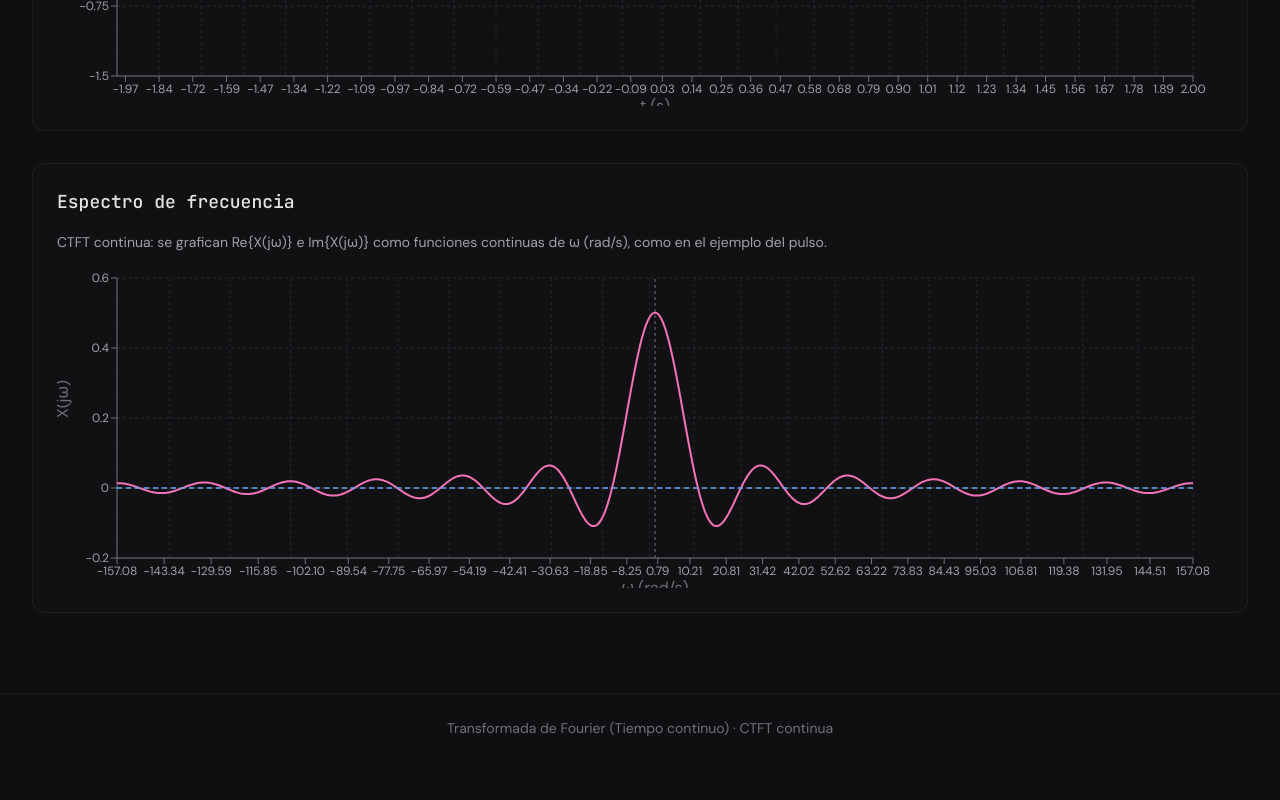
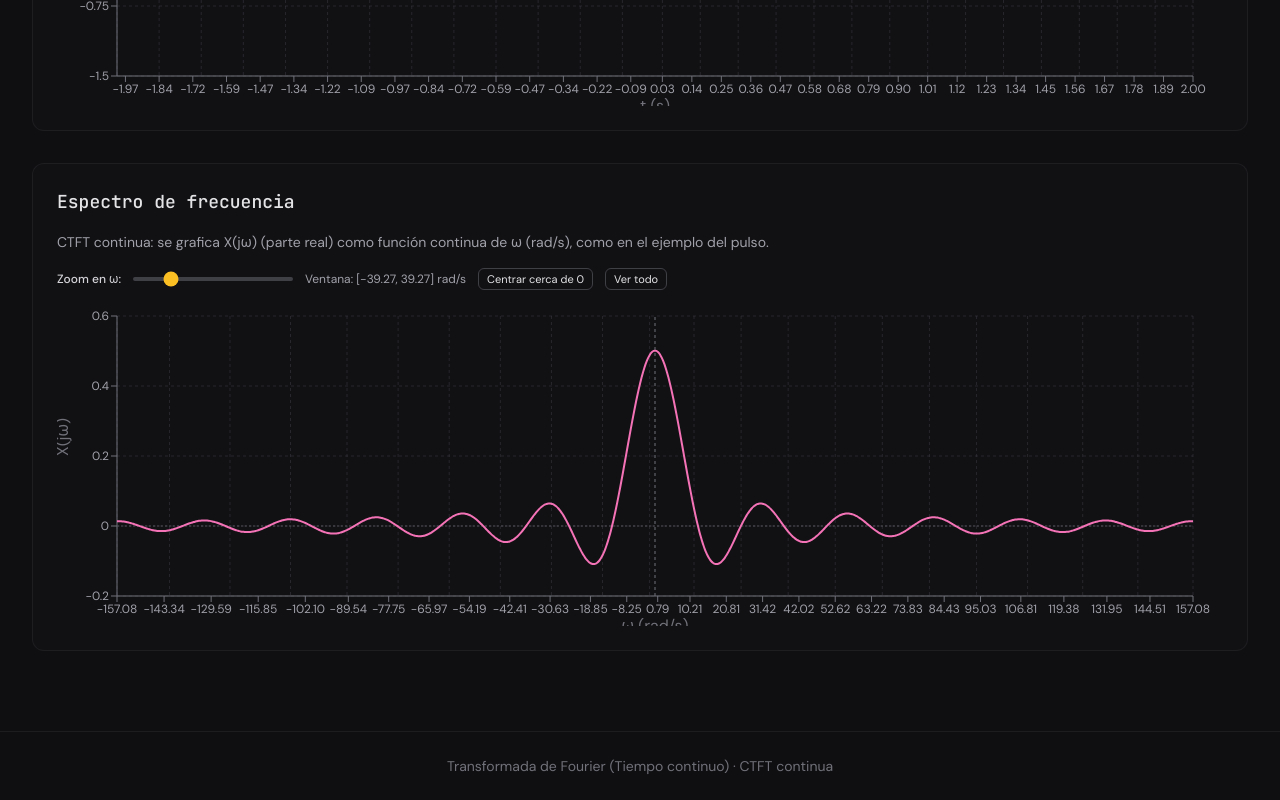
Before and after one commit to Oliverx25/Transformada-Fourier, a React (Vite) app: page / in a window 1280 px wide. Shown: the part 1063-1863 px from the top of the page. Before the commit the page ends 1825 px from the top, so only its background shows below. Built offline with nearby package versions, Linux system fonts and the light colour scheme.

Commit message:
Fix de grafica

```diff
--- a/src/App.tsx
+++ b/src/App.tsx
@@ -1,4 +1,4 @@
-import React, { useMemo, useState } from 'react';
+import React, { useEffect, useMemo, useState } from 'react';
 import {
   sampleSignal,
   type SignalFunction,
@@ -23,12 +23,12 @@ type TimePoint = { t: number; value: number };
 type SpectrumPoint = {
   omega: number;
   re: number;
-  im: number;
 };
 type ComputationResult = {
   timeData: TimePoint[];
   spectrumData: SpectrumPoint[];
   mathText: string;
+  omegaMax: number;
   isValid: boolean;
   error: string | null;
 };
@@ -57,17 +57,21 @@ function buildMathText(params: {
       ? formatMathBlock('x(t):', [`x(t) = ${customExpression}`])
       : formatMathBlock('x(t):', [timeText ?? 'x(t) definida por la opción seleccionada']);
 
-  const ctftFormula = formatMathBlock('CTFT esperada (forma):', [
-    ctftText ?? 'X(jω) puede ser compleja; en la gráfica se muestran Re{X} e Im{X}.',
-  ]);
+  const ctftResult =
+    signalId === 'custom'
+      ? formatMathBlock('Resultado:', [
+          'Para expresión personalizada se muestra la definición; el resultado analítico depende de la función.',
+        ])
+      : formatMathBlock('Resultado:', [ctftText ?? 'X(jω) según la señal seleccionada.']);
 
-  return [header, '', signalFormula, '', general, '', ctftFormula].join('\n');
+  return [header, '', signalFormula, '', general, '', ctftResult].join('\n');
 }
 
 function App(): React.ReactElement {
   const [signalId, setSignalId] = useState<SignalId>('rect');
   const [customExpression, setCustomExpression] =
     useState(DEFAULT_CUSTOM_EXPRESSION);
+  const [omegaZoom, setOmegaZoom] = useState<number | null>(null);
 
   const signalFn = useMemo((): SignalFunction | null => {
     if (signalId === 'custom') {
@@ -78,7 +82,7 @@ function App(): React.ReactElement {
     return selected?.fn ?? null;
   }, [signalId, customExpression]);
 
-  const { timeData, spectrumData, mathText, isValid, error } = useMemo((): ComputationResult => {
+  const { timeData, spectrumData, mathText, omegaMax, isValid, error } = useMemo((): ComputationResult => {
     if (!signalFn) {
       return {
         timeData: [],
@@ -104,7 +108,6 @@ function App(): React.ReactElement {
     const spectrumData: SpectrumPoint[] = points.map((p: CtftPoint) => ({
       omega: p.omega,
       re: p.re,
-      im: p.im,
     }));
 
     const timeData: TimePoint[] = [];
@@ -130,10 +133,20 @@ function App(): React.ReactElement {
       timeData,
       spectrumData,
       mathText,
+      omegaMax,
       isValid: true,
       error: null,
     };
   }, [signalFn, signalId, customExpression]);
+
+  useEffect(() => {
+    if (!Number.isFinite(omegaMax) || omegaMax <= 0) {
+      setOmegaZoom(null);
+      return;
+    }
+    // Valor inicial: ventana centrada más pequeña para ver mejor la forma
+    setOmegaZoom((prev) => (prev === null ? omegaMax / 4 : Math.min(prev, omegaMax)));
+  }, [omegaMax]);
 
   return (
     <div className="min-h-screen bg-[#0f0f12] text-zinc-100">
@@ -264,10 +277,47 @@ function App(): React.ReactElement {
               Espectro de frecuencia
             </h2>
             <p className="mb-4 text-sm text-zinc-400">
-              CTFT continua: se grafican Re{'{'}X(jω){'}'} e Im{'{'}X(jω){'}'} como funciones continuas de ω (rad/s), como en el ejemplo del pulso.
+              CTFT continua: se grafica X(jω) (parte real) como función continua de ω (rad/s), como en el ejemplo del pulso.
             </p>
             {spectrumData.length > 0 ? (
-              <SpectrumChart data={spectrumData} />
+              <>
+                <div className="mb-4 flex flex-wrap items-center gap-3 text-xs text-zinc-400">
+                  <span className="font-medium text-zinc-300">Zoom en ω:</span>
+                  <input
+                    type="range"
+                    min={omegaMax * 0.05}
+                    max={omegaMax}
+                    step={omegaMax / 200}
+                    value={omegaZoom ?? omegaMax}
+                    onChange={(e) => setOmegaZoom(Number(e.target.value))}
+                    className="h-1 w-40 cursor-pointer appearance-none rounded-full bg-zinc-700 accent-amber-400"
+                  />
+                  <span>
+                    Ventana: [−
+                    {(omegaZoom ?? omegaMax).toFixed(2)}, {(omegaZoom ?? omegaMax).toFixed(2)}] rad/s
+                  </span>
+                  <button
+                    type="button"
+                    onClick={() => setOmegaZoom(omegaMax / 4)}
+                    className="rounded-md border border-zinc-700 px-2 py-0.5 text-[11px] text-zinc-200 hover:border-amber-500 hover:text-amber-300"
+                  >
+                    Centrar cerca de 0
+                  </button>
+                  <button
+                    type="button"
+                    onClick={() => setOmegaZoom(omegaMax)}
+                    className="rounded-md border border-zinc-700 px-2 py-0.5 text-[11px] text-zinc-200 hover:border-amber-500 hover:text-amber-300"
+                  >
+                    Ver todo
+                  </button>
+                </div>
+                <SpectrumChart
+                  data={spectrumData}
+                  xDomain={
+                    omegaZoom && omegaZoom > 0 ? ([-omegaZoom, omegaZoom] as [number, number]) : undefined
+                  }
+                />
+              </>
             ) : (
               <div className="flex h-[320px] items-center justify-center rounded-lg bg-zinc-800/30 text-zinc-500">
                 El espectro se mostrará cuando la señal sea válida
--- a/src/components/SpectrumChart.tsx
+++ b/src/components/SpectrumChart.tsx
@@ -12,14 +12,14 @@ import {
 interface SpectrumPoint {
   omega: number;
   re: number;
-  im: number;
 }
 
 interface SpectrumChartProps {
   data: SpectrumPoint[];
+  xDomain?: [number, number];
 }
 
-export function SpectrumChart({ data }: SpectrumChartProps) {
+export function SpectrumChart({ data, xDomain }: SpectrumChartProps) {
   return (
     <div className="h-[320px] w-full">
       <ResponsiveContainer width="100%" height="100%">
@@ -30,6 +30,7 @@ export function SpectrumChart({ data }: SpectrumChartProps) {
             stroke="#71717a"
             tick={{ fill: '#a1a1aa', fontSize: 12 }}
             tickFormatter={(v) => Number(v).toFixed(2)}
+            domain={xDomain}
             label={{
               value: 'ω (rad/s)',
               position: 'insideBottom',
@@ -62,19 +63,9 @@ export function SpectrumChart({ data }: SpectrumChartProps) {
           <Line
             type="monotone"
             dataKey="re"
-            name="Re{X(jω)}"
+            name="X(jω)"
             stroke="#f472b6"
             strokeWidth={2}
-            dot={false}
-            isAnimationActive={false}
-          />
-          <Line
-            type="monotone"
-            dataKey="im"
-            name="Im{X(jω)}"
-            stroke="#60a5fa"
-            strokeWidth={1.5}
-            strokeDasharray="5 4"
             dot={false}
             isAnimationActive={false}
           />
```
